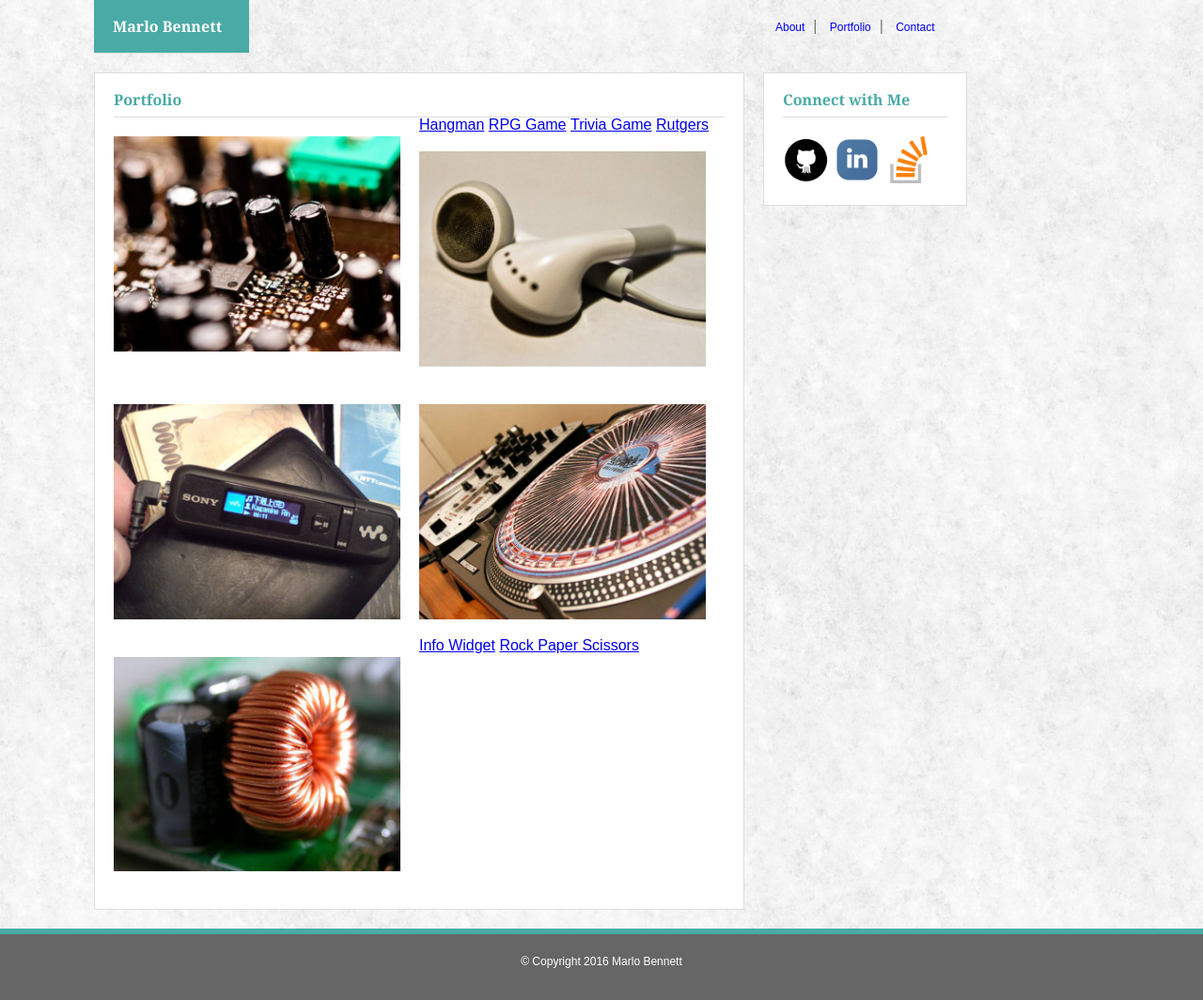
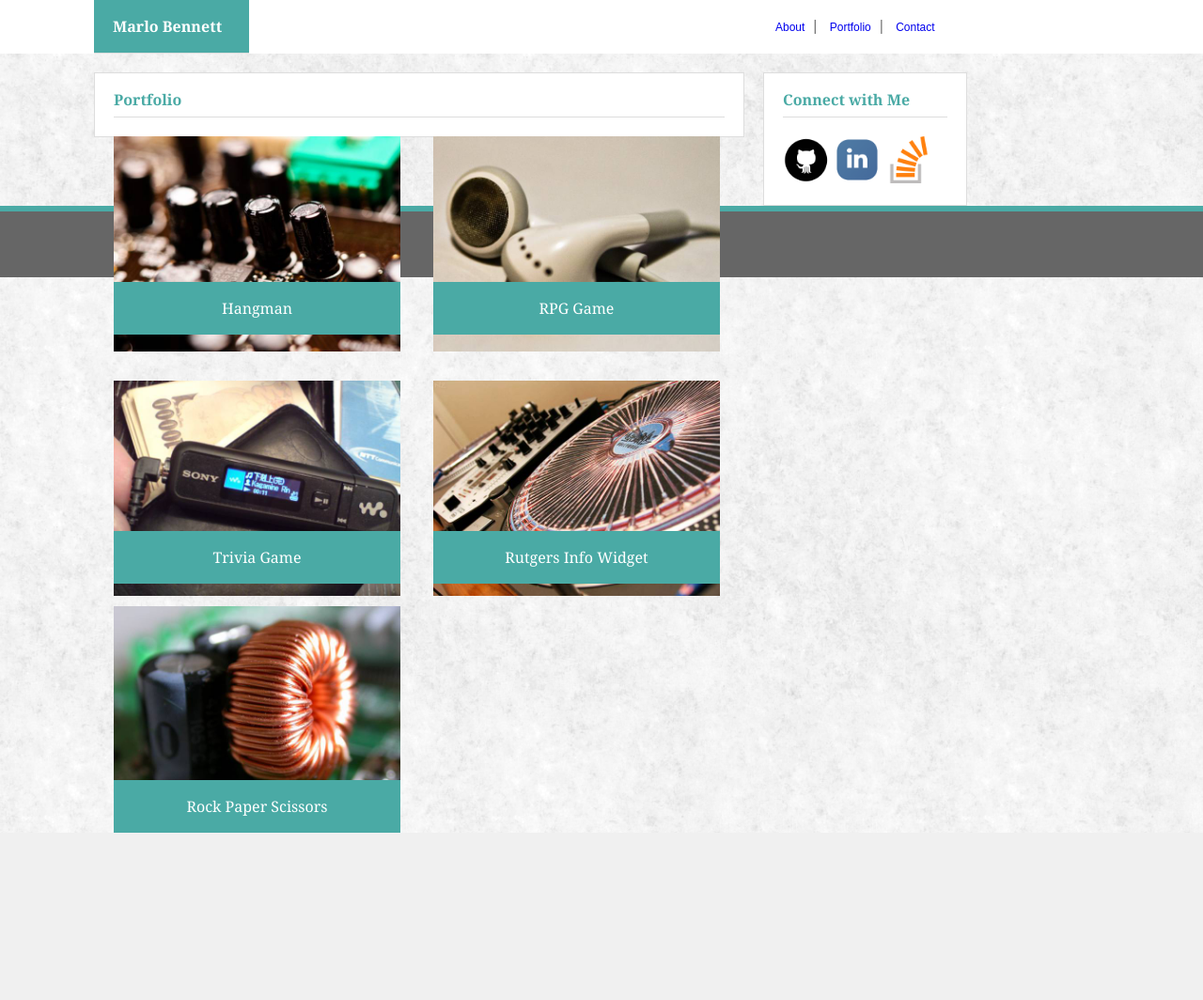
Before and after one commit to MarloBennett/Basic-Portfolio, a PHP site: page /portfolio.html in a window 1280 px wide. Shown: the whole page at 94% size. After the commit the page ends 886 px from the top, so only its background shows below. Run offline with PHP 8.4, Linux system fonts and the light colour scheme.

Commit message:
updated html and css

```diff
--- a/assets/css/style.css
+++ b/assets/css/style.css
@@ -6,8 +6,8 @@ body {
 
 header {
 	background-color: #ffffff;
-	border-color: #cccccc;
 	clear: right;
+	overflow: auto;
 }
 
 header h2 {
@@ -36,6 +36,11 @@ h2, h3 {
 	border-bottom: 1px solid #dddddd;
 	padding-bottom: 10px;
 	margin-top: 20px;
+}
+
+h4 {
+	font-family: 'Georgia', Times, Times New Roman, serif;
+	text-align: center;
 }
 
 .name {
@@ -109,7 +114,6 @@ input {
 form {
 	padding-top: 20px;
 	font-size: 12px;
-
 }
 
 textarea {
@@ -124,10 +128,97 @@ textarea {
 	width: 100px;
 }
 
-.port-image {
+.port-container {
+	width: 650px;
+	position: relative;
+}
+
+.port-image-1 {
 	width: 305px;
-	margin-top: 20px;
-	margin-right: 20px;
-	margin-bottom: 20px;
-	float: left;
+	position: absolute;
+	left: 0px;
+	top: 20px;
 }
+
+.port-image-2 {
+	width: 305px;
+	position: absolute;
+	left: 340px;
+	top: 20px;
+}
+
+.port-image-3 {
+	width: 305px;
+	position: absolute;
+	left: 0px;
+	top: 280px;
+}
+
+.port-image-4 {
+	width: 305px;
+	position: absolute;
+	left: 340px;
+	top: 280px;
+}
+
+.port-image-5 {
+	width: 305px;
+	position: absolute;
+	left: 0px;
+	top: 520px;
+}
+
+.port-text-1 {
+	z-index: 100;
+	position: absolute;
+	color: #ffffff;
+	left: 0px;
+	top: 175px;
+	background-color: #4aaaa5;
+	padding: 20px;
+	width: 265px;
+}
+
+.port-text-2 {
+	z-index: 100;
+	position: absolute;
+	color: #ffffff;
+	left: 340px;
+	top: 175px;
+	background-color: #4aaaa5;
+	padding: 20px;
+	width: 265px;
+}
+
+.port-text-3 {
+	z-index: 100;
+	position: absolute;
+	color: #ffffff;
+	left: 0px;
+	top: 440px;
+	background-color: #4aaaa5;
+	padding: 20px;
+	width: 265px;
+}
+
+.port-text-4 {
+	z-index: 100;
+	position: absolute;
+	color: #ffffff;
+	left: 340px;
+	top: 440px;
+	background-color: #4aaaa5;
+	padding: 20px;
+	width: 265px;
+}
+
+.port-text-5 {
+	z-index: 100;
+	position: absolute;
+	color: #ffffff;
+	left: 0px;
+	top: 705px;
+	background-color: #4aaaa5;
+	padding: 20px;
+	width: 265px;
+}
--- a/portfolio.html
+++ b/portfolio.html
@@ -20,18 +20,33 @@
 </header>
 
 <section class="main">
+
 	<h2>Portfolio</h2>
 
-	<img src="assets/images/port1.JPG" class="port-image" />
-	<a href="#">Hangman</a>
-	<img src="assets/images/port2.JPG" class="port-image" />
-	<a href="#">RPG Game</a>
-	<img src="assets/images/port3.JPG" class="port-image" />
-	<a href="#">Trivia Game</a>
-	<img src="assets/images/port4.JPG" class="port-image" />
-	<a href="#">Rutgers Info Widget</a>
-	<img src="assets/images/port5.JPG" class="port-image" />
-	<a href="#">Rock Paper Scissors</a>
+	<section class="port-container">
+		<img src="assets/images/port1.JPG" class="port-image-1" alt="Hangman project image" />
+		<h4 class="port-text-1">Hangman</h4>
+	</section>
+
+	<section class="port-container">
+		<img src="assets/images/port2.JPG" class="port-image-2" alt="RPG game project image" />
+		<h4 class="port-text-2">RPG Game</h4>
+	</section>
+
+	<section class="port-container">
+		<img src="assets/images/port3.JPG" class="port-image-3" alt="Trivia game project image" />
+		<h4 class="port-text-3">Trivia Game</h4>
+	</section>
+
+	<section class="port-container">
+		<img src="assets/images/port4.JPG" class="port-image-4" alt="Rutgers info widget project project image" />
+		<h4 class="port-text-4">Rutgers Info Widget</h4>
+	</section>
+
+	<section class="port-container">
+		<img src="assets/images/port5.JPG" class="port-image-5" alt="Rock paper scissors project image" />
+		<h4 class="port-text-5">Rock Paper Scissors</h4>
+	</section>
 
 </section>
 
```
